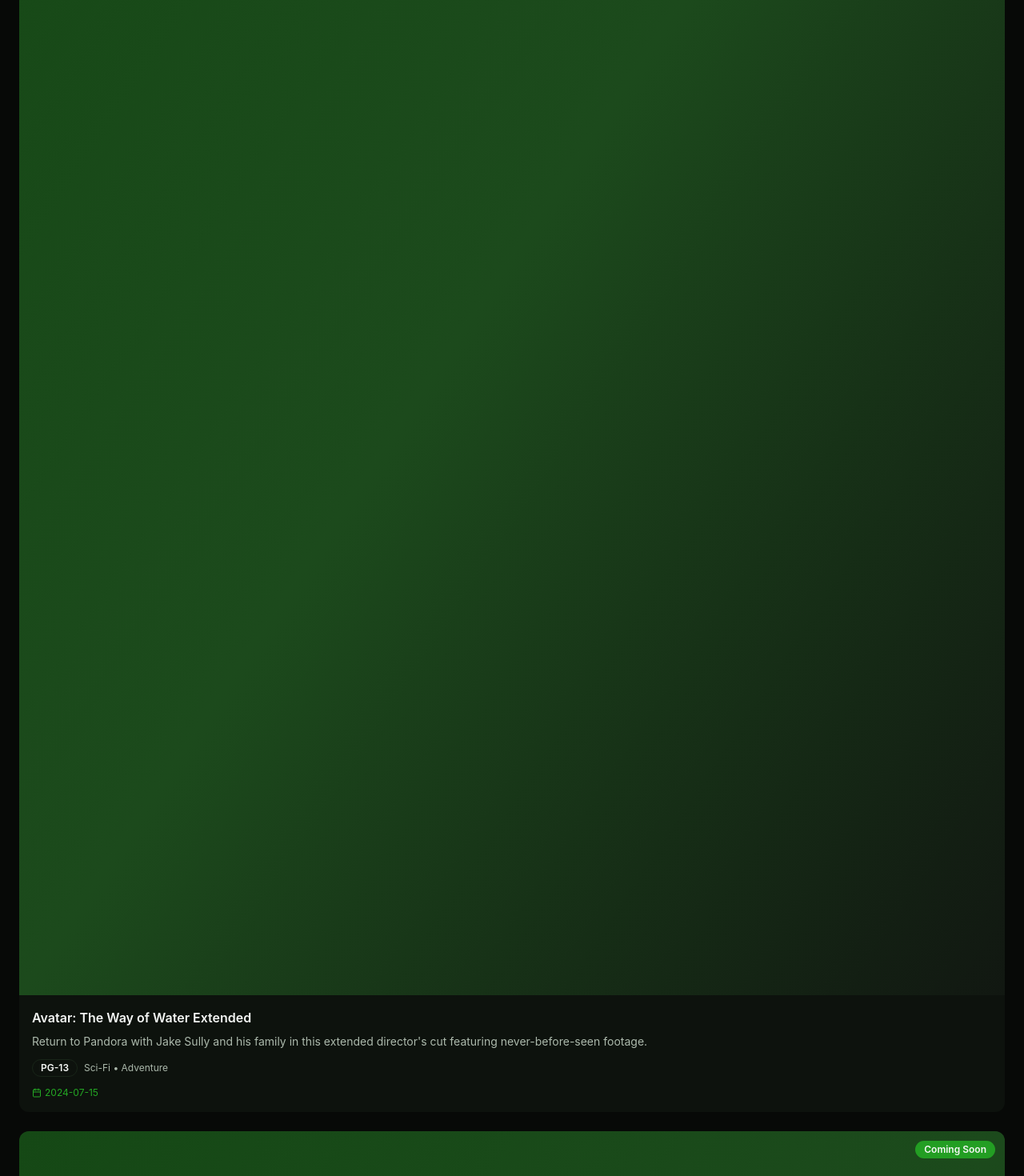
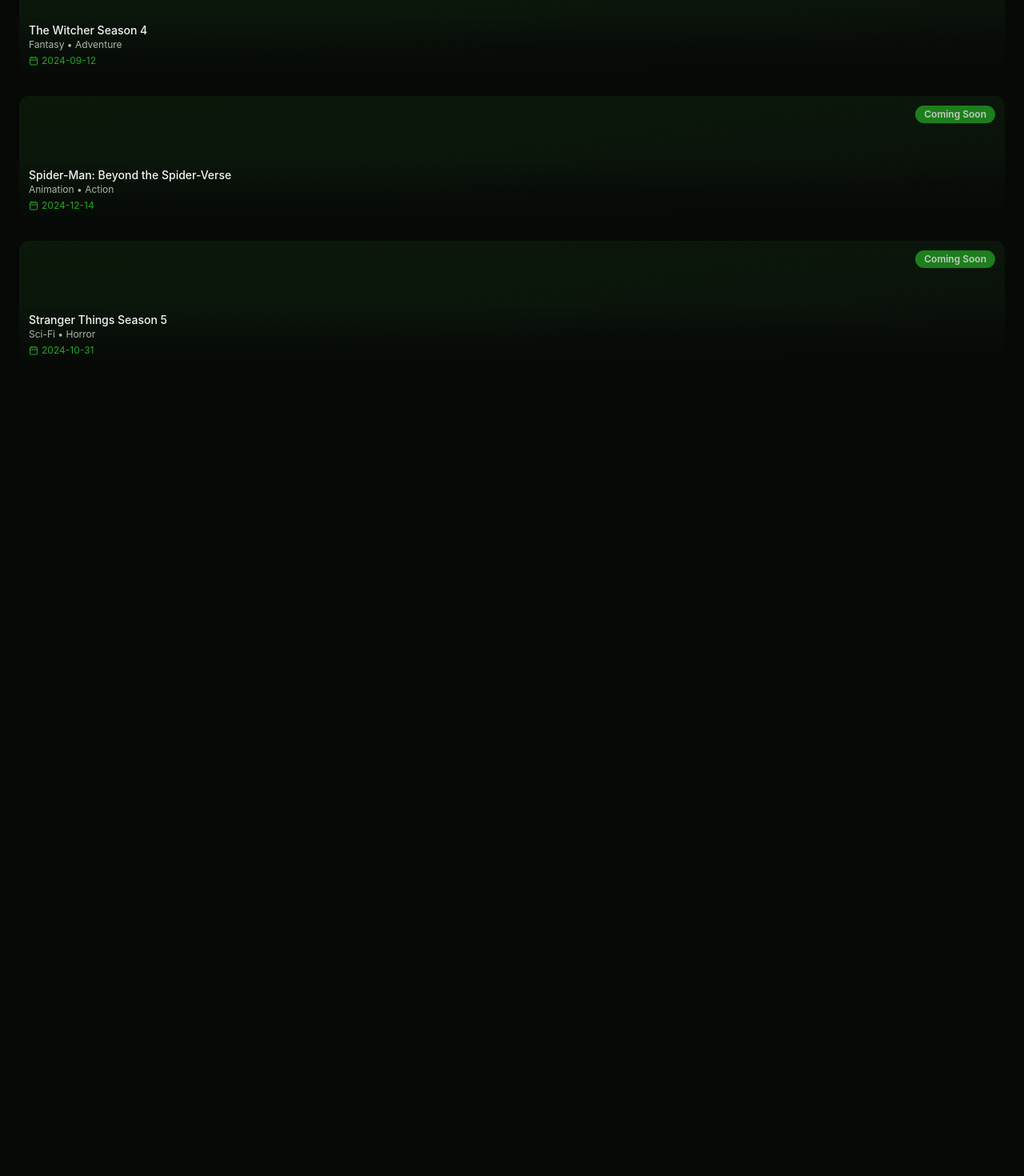
Before and after one commit to user0045/jade-stream-nexus-67, a React (Vite) app: page /upcoming in a window 1280 px wide. Shown: the part 780-2250 px from the top of the page at 80% size. After the commit the page ends 1286 px from the top, so only its background shows below. Built offline with nearby package versions, Linux system fonts and the light colour scheme.

Commit message:
Fix: InfoCard and SeeMore page issues
-   InfoCard should open in full page width for horizontal sections.
-   Upcoming page should use previous card components.
-   Fixed the "Play" button not working in the SeeMore page.

```diff
--- a/src/components/InfoCard.tsx
+++ b/src/components/InfoCard.tsx
@@ -54,10 +54,10 @@ const InfoCard = ({ isOpen, onClose, content }: InfoCardProps) => {
 
   return (
     <div
-      className="fixed inset-0 z-[100] flex items-center justify-center bg-black/80 backdrop-blur-sm animate-fade-in p-4"
+      className="fixed inset-0 z-[9999] flex items-center justify-center bg-black/80 backdrop-blur-sm animate-fade-in p-4"
       onClick={handleBackdropClick}
     >
-      <div className="relative w-full max-w-2xl max-h-[90vh] bg-background/98 backdrop-blur-md rounded-xl border border-primary/20 overflow-hidden animate-scale-in shadow-2xl">
+      <div className="relative w-full max-w-4xl max-h-[90vh] bg-background/98 backdrop-blur-md rounded-xl border border-primary/20 overflow-hidden animate-scale-in shadow-2xl">
         {/* Close button */}
         <Button
           variant="ghost"
--- a/src/components/SimpleMovieCard.tsx
+++ b/src/components/SimpleMovieCard.tsx
@@ -30,9 +30,6 @@ const SimpleMovieCard = ({
   const [showInfoCard, setShowInfoCard] = useState(false);
 
   const handlePlay = () => {
-    if (onPlay) {
-      onPlay();
-    } else {
     navigate('/player', {
       state: {
         videoUrl,
@@ -41,7 +38,6 @@ const SimpleMovieCard = ({
         duration: "2h 30m"
       }
     });
-    }
   };
 
   const handleMoreInfo = (e: React.MouseEvent) => {
--- a/src/components/UpcomingCard.tsx
+++ b/src/components/UpcomingCard.tsx
@@ -1,3 +1,4 @@
+
 import { Play, Info, Calendar } from "lucide-react";
 import { Button } from "@/components/ui/button";
 import { Badge } from "@/components/ui/badge";
@@ -37,7 +38,7 @@ const UpcomingCard = ({
   const navigate = useNavigate();
   const [showInfoCard, setShowInfoCard] = useState(false);
 
-  const handlePreview = () => {
+  const handlePlay = () => {
     navigate('/player', {
       state: {
         title,
@@ -54,39 +55,58 @@ const UpcomingCard = ({
 
   return (
     <>
-      <div className="group relative bg-card rounded-lg overflow-hidden transition-all duration-300 hover:scale-105 hover:shadow-xl">
-        {/* Image placeholder */}
-        <div className="aspect-[2/3] bg-gradient-to-br from-primary/20 via-accent to-secondary relative overflow-hidden">
-          {image || thumbnailUrl ? (
-            <img src={image || thumbnailUrl} alt={title} className="w-full h-full object-cover" />
-          ) : (
-            <div className="w-full h-full bg-gradient-to-br from-primary/20 via-accent/30 to-secondary/40" />
-          )}
+      <div className="group relative min-w-[280px] h-[157px] bg-gradient-to-br from-primary/10 via-accent/20 to-secondary/30 rounded-lg overflow-hidden cursor-pointer transition-all duration-500 hover:scale-110 hover:z-30 hover:shadow-2xl hover:shadow-primary/20">
+        {/* Base content always visible */}
+        <div className="absolute bottom-0 left-0 right-0 p-3 bg-gradient-to-t from-background/95 via-background/60 to-transparent">
+          <h3 className="text-sm font-medium text-foreground truncate">{title}</h3>
+          <p className="text-xs text-muted-foreground truncate">{genre}</p>
+          <div className="flex items-center gap-1 text-xs text-primary mt-1">
+            <Calendar className="h-3 w-3" />
+            <span>{releaseDate}</span>
+          </div>
+        </div>
 
         {/* Status badge */}
         <Badge
           variant="secondary"
-            className="absolute top-3 right-3 bg-primary/90 text-primary-foreground"
+          className="absolute top-3 right-3 bg-primary/90 text-primary-foreground opacity-80 group-hover:opacity-100"
         >
           {status}
         </Badge>
 
         {/* Hover overlay */}
-          <div className="absolute inset-0 bg-background/90 opacity-0 group-hover:opacity-100 transition-all duration-300 flex flex-col justify-center items-center p-4">
-            <div className="flex gap-2 mb-4">
+        <div className="absolute inset-0 bg-background/95 backdrop-blur-sm opacity-0 group-hover:opacity-100 transition-all duration-300 flex flex-col justify-between p-4 border border-primary/20">
+          {/* Top section */}
+          <div>
+            <h3 className="text-base font-semibold text-foreground mb-1 line-clamp-2">{title}</h3>
+            <p className="text-sm text-muted-foreground mb-2">{genre}</p>
+            <div className="flex items-center gap-2 text-xs text-muted-foreground mb-3">
+              <span className="bg-accent/80 px-2 py-1 rounded text-xs">{rating}</span>
+              <span>{year || new Date(releaseDate).getFullYear()}</span>
+              <span className="text-primary font-semibold">★ {(8.1 + Math.random() * 1.8).toFixed(1)}</span>
+            </div>
+            <div className="flex items-center gap-1 text-xs text-primary mb-3">
+              <Calendar className="h-3 w-3" />
+              <span>{releaseDate}</span>
+            </div>
+          </div>
+
+          {/* Bottom section with controls */}
+          <div>
+            <div className="flex items-center gap-2 mb-3">
               <Button
                 size="sm"
-                onClick={handlePreview}
-                className="bg-primary hover:bg-primary/90"
+                onClick={handlePlay}
+                className="bg-primary hover:bg-primary/90 px-4 py-1.5 text-xs font-medium rounded-md transition-all duration-200 hover:scale-105"
               >
                 <Play className="mr-1 h-3 w-3" />
                 Preview
               </Button>
               <Button
-                variant="outline"
+                variant="ghost"
                 size="sm"
                 onClick={handleMoreInfo}
-                className="hover:bg-accent"
+                className="hover:bg-accent p-1.5 rounded-md transition-all duration-200 hover:scale-110"
               >
                 <Info className="h-4 w-4" />
               </Button>
@@ -94,25 +114,13 @@ const UpcomingCard = ({
           </div>
         </div>
 
-        {/* Content */}
-        <div className="p-4">
-          <h3 className="font-semibold text-foreground mb-2 line-clamp-1">{title}</h3>
-          <p className="text-sm text-muted-foreground mb-3 line-clamp-2">
-            {description || `Get ready for ${title}. This upcoming ${genre.toLowerCase()} promises exceptional entertainment.`}
-          </p>
-
-          <div className="flex items-center gap-2 text-xs text-muted-foreground mb-3">
-            <Badge variant="outline" className="text-xs">{rating}</Badge>
-            <span>{genre}</span>
-          </div>
-
-          <div className="flex items-center gap-1 text-xs text-primary">
-            <Calendar className="h-3 w-3" />
-            <span>{releaseDate}</span>
-          </div>
+        {/* Premium glow effect */}
+        <div className="absolute inset-0 opacity-0 group-hover:opacity-100 transition-opacity duration-300 pointer-events-none">
+          <div className="absolute inset-0 bg-gradient-to-r from-primary/5 via-transparent to-primary/5 animate-shimmer"></div>
         </div>
       </div>
 
+      {showInfoCard && (
         <InfoCard
           isOpen={showInfoCard}
           onClose={() => setShowInfoCard(false)}
@@ -127,6 +135,7 @@ const UpcomingCard = ({
             videoUrl: trailerUrl
           }}
         />
+      )}
     </>
   );
 };
```
Lines whose indentation alone changed are shown as unchanged.
